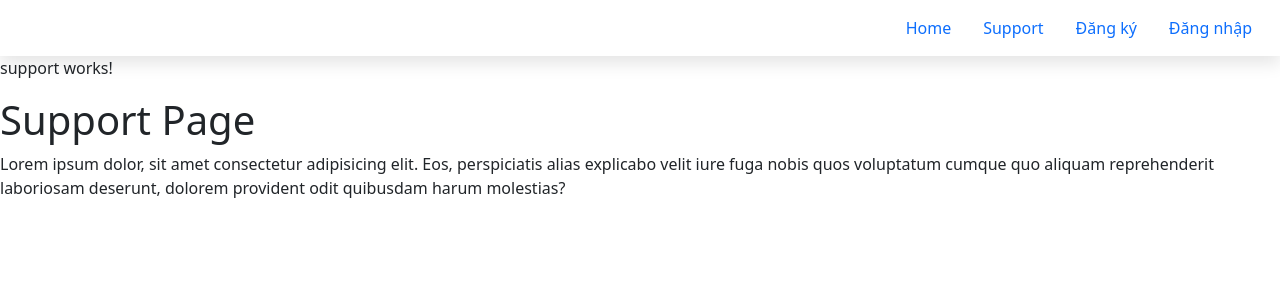
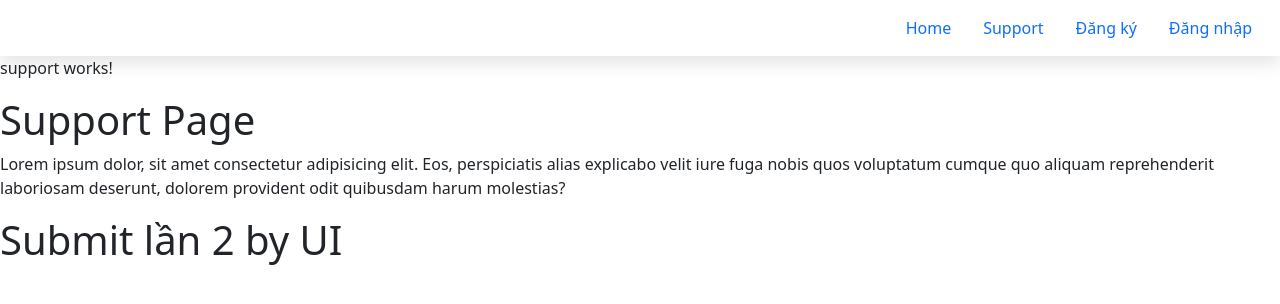
Before and after one commit to tuiladuythanhnekkk/travelangular, an Angular app in the folder travel-app/: page /support in a window 1280 px wide. Shown: the top 304 px of the page. Built offline with nearby package versions, Linux system fonts and the light colour scheme.

Commit message:
thêm h2 by UI

```diff
--- a/travel-app/src/app/screens/support/support.component.html
+++ b/travel-app/src/app/screens/support/support.component.html
@@ -3,3 +3,5 @@
 
 <h1>Support Page</h1>
 <p>Lorem ipsum dolor, sit amet consectetur adipisicing elit. Eos, perspiciatis alias explicabo velit iure fuga nobis quos voluptatum cumque quo aliquam reprehenderit laboriosam deserunt, dolorem provident odit quibusdam harum molestias?</p>
+
+<h1>Submit lần 2 by UI </h1>
```
